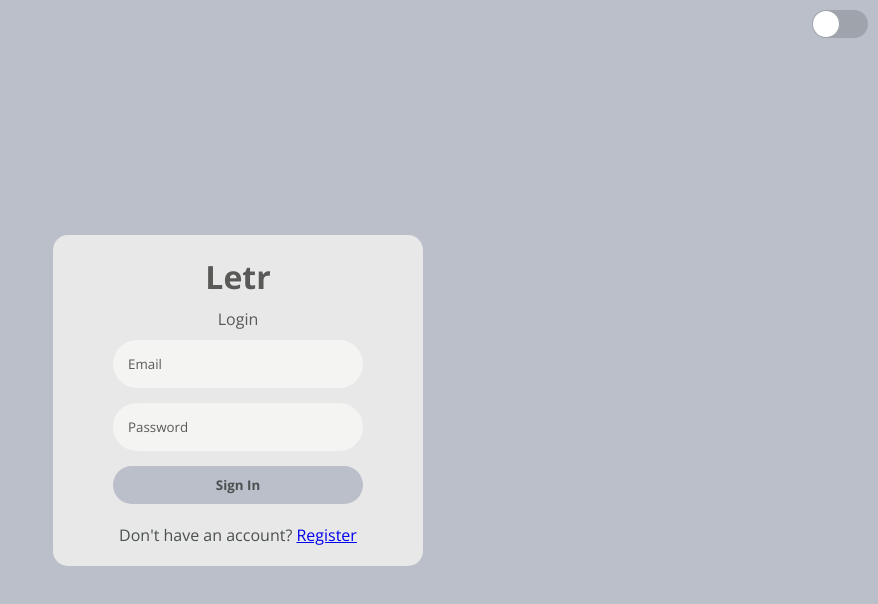
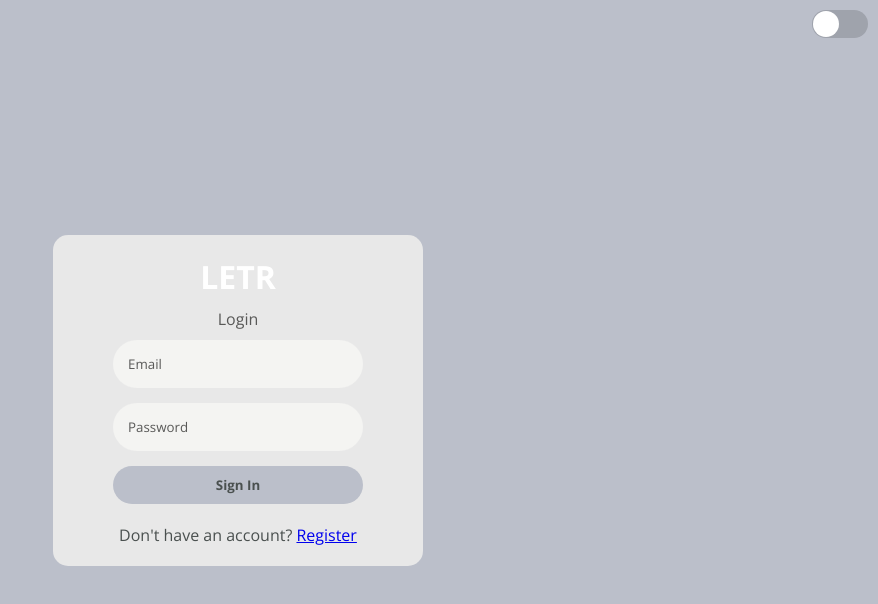
Before and after one commit to Nelf-dev/Letr, a React (Create React App) app: page /login in a window 1280 px wide. Shown: the top 604 px of the page, without its empty margins (402-1280 px from the left). Built offline with nearby package versions, Linux system fonts and the light colour scheme; no server answers; the database is empty.

Commit message:
Login and Register page animation

```diff
--- a/src/App.js
+++ b/src/App.js
@@ -2,6 +2,7 @@ import Register from "./pages/Register";
 import Login from "./pages/Login";
 import Home from "./pages/Home";
 import "./style.scss";
+import "./style.css";
 import { BrowserRouter, Routes, Route, Navigate } from "react-router-dom";
 import { useContext, createContext, useState } from "react";
 import { AuthContext } from "./context/AuthContext";
--- a/src/pages/Login.jsx
+++ b/src/pages/Login.jsx
@@ -35,7 +35,12 @@ const Login = () => {
     return (
         <div className='formContainer'>
             <div className="formWrapper">
-                <span className="logo" >Letr</span>
+            <div class="wave logo">
+                <span style={{"--i":1}}>L</span>
+                <span style={{"--i":2}}>E</span>
+                <span style={{"--i":3}}>T</span>
+                <span style={{"--i":4}}>R</span>
+            </div>
                 <span className="title">Login</span>
                 <form onSubmit={handleSubmit}>
                     <input type="email" placeholder="Email"/>
--- a/src/pages/Register.jsx
+++ b/src/pages/Register.jsx
@@ -64,7 +64,12 @@ const Register = () => {
     return (
         <div className='formContainer'>
             <div className="formWrapper">
-                <span className="logo">Letr</span>
+                <div class="wave logo">
+                    <span style={{"--i":1}}>L</span>
+                    <span style={{"--i":2}}>E</span>
+                    <span style={{"--i":3}}>T</span>
+                    <span style={{"--i":4}}>R</span>
+                </div>
                 <span className="title">Register</span>
                 <form onSubmit={handleSubmit}>
                     <input type="text" placeholder="Display name"/>
--- /dev/null
+++ b/src/style.css
@@ -0,0 +1,17 @@
+.wave span {
+    display: inline-block;
+    color: #fff;
+    text-transform: uppercase;
+    animation: wave 3s infinite;
+    animation-delay: calc(.1s * var(--i));
+
+}
+
+@keyframes wave {
+    0%,40%,100% {
+    transform: translateY(0)
+    }
+    20% {
+    transform: translateY(-20px)
+    }
+}
--- a/src/style.scss
+++ b/src/style.scss
@@ -481,3 +481,18 @@ $inputdark: #3a3f3f;
 }
 
 // Animations
+.wave span {
+    color: #fff;
+    text-transform: uppercase;
+    animation: wave 3s infinite;
+    animation-delay: calc(.1s * var(--i));
+  }
+
+  @keyframes wave {
+    0%,40%,100% {
+      transform: translateY(0)
+    }
+    20% {
+      transform: translateY(-20px)
+    }
+  }
```
Also changed, not shown: 1 other file (tests, documents, lock files or other folders).
